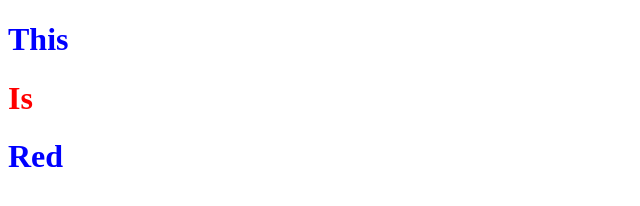
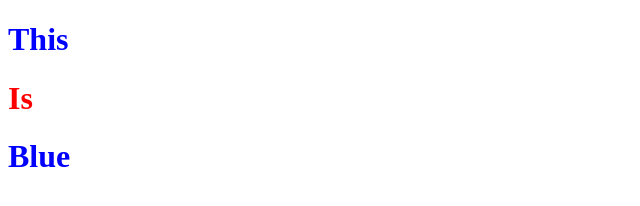
Before and after one commit to darylshy/BigMirrorLabs, a website: page index.html in a window 1280 px wide. Shown: the full height of the page, 0-640 px from the left. Drawn offline with Linux system fonts and the light colour scheme.

Commit message:
testing...

```diff
--- a/index.html
+++ b/index.html
@@ -8,7 +8,7 @@
 	<div>
 		<h1>This</h1>
 		<h1>Is</h1>
-		<h1>Red</h1>
+		<h1>Blue</h1>
 	</div>
 	<script type="text/javascript" src="js/scripts.js"></script>
 </body>
```
